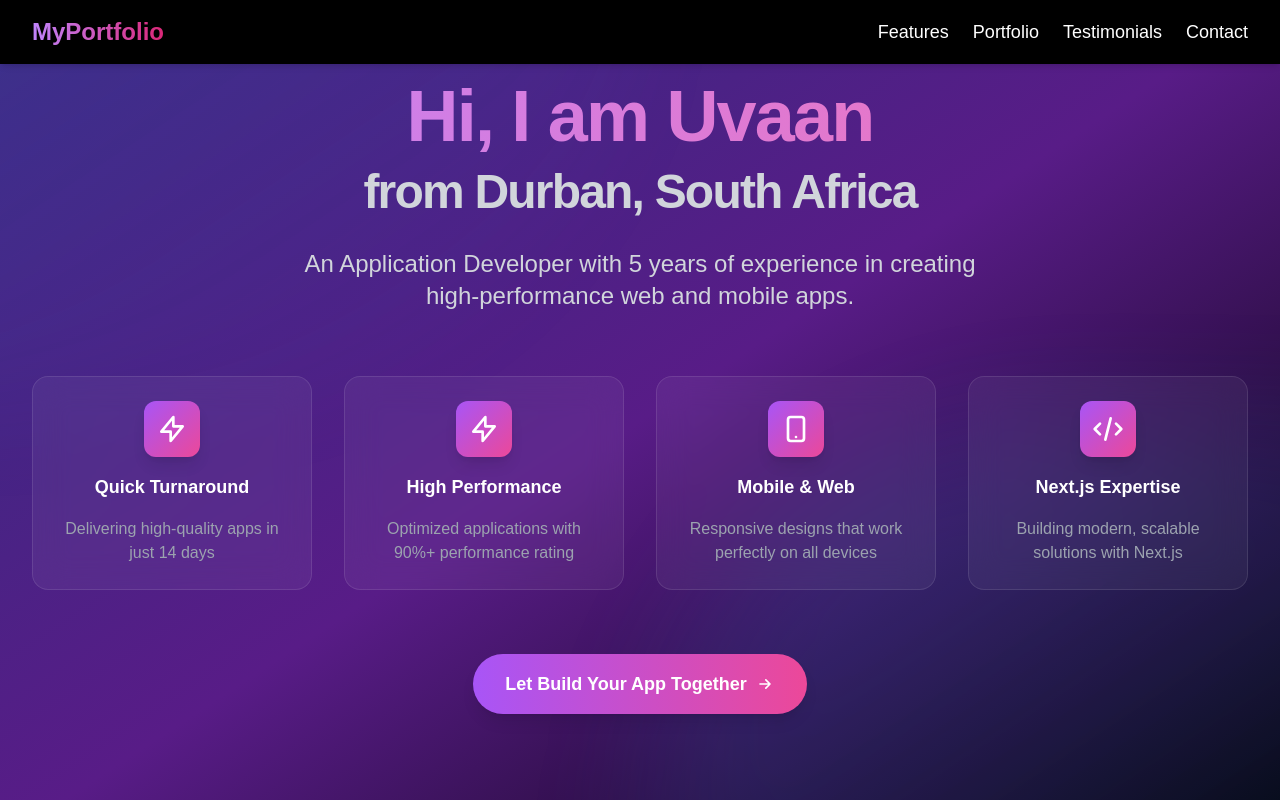
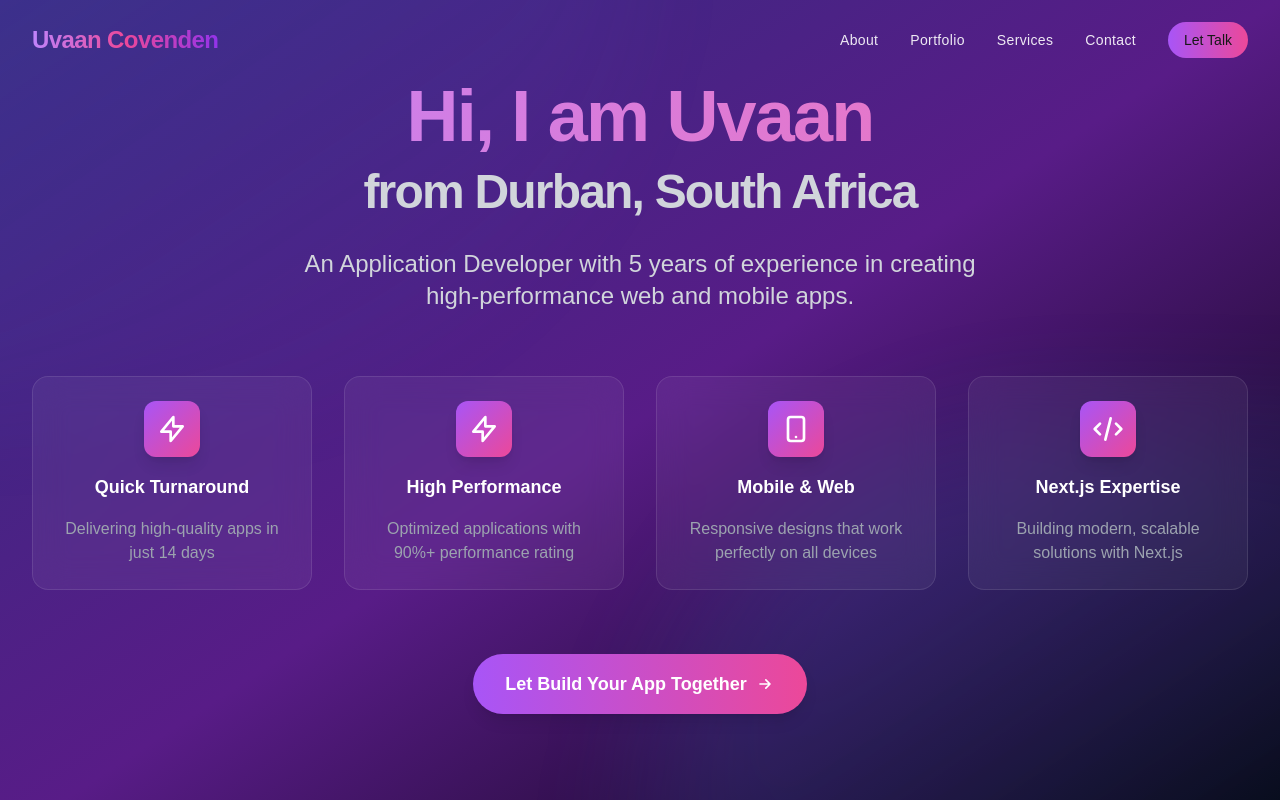
Before and after one commit to Uvaancovie/way2fly-website, a Next.js app: page / in a window 1280 px wide. Shown: the top 800 px of the page. Built offline with nearby package versions, Linux system fonts and the light colour scheme.

Commit message:
the new navbar

```diff
--- a/app/components/Navbar.tsx
+++ b/app/components/Navbar.tsx
@@ -1,60 +1,107 @@
 "use client"
 
-import React, { useState } from 'react';
+import React, { useState, useEffect } from 'react';
 import Link from 'next/link';
-import { FaBars, FaTimes } from 'react-icons/fa';
 
 const Navbar = () => {
   const [isOpen, setIsOpen] = useState(false);
+  const [scrolled, setScrolled] = useState(false);
 
-  const toggleMenu = () => {
-    setIsOpen(!isOpen);
-  };
+  useEffect(() => {
+    const handleScroll = () => {
+      setScrolled(window.scrollY > 20);
+    };
+    window.addEventListener('scroll', handleScroll);
+    return () => window.removeEventListener('scroll', handleScroll);
+  }, []);
 
   return (
-    <nav className="bg-black text-white fixed w-full z-10 shadow-md">
+    <nav className={`fixed w-full z-50 transition-all duration-300 ${
+      scrolled ? 'bg-black/80 backdrop-blur-lg' : 'bg-transparent'
+    }`}>
       <div className="max-w-7xl mx-auto px-4 sm:px-6 lg:px-8">
-        <div className="flex justify-between items-center h-16">
+        <div className="flex justify-between items-center h-20">
           {/* Logo */}
-          <div className="text-2xl font-bold text-transparent bg-gradient-to-r from-purple-400 to-pink-600 bg-clip-text">
-            <Link href="/">MyPortfolio</Link>
+          <Link href="/" className="group relative">
+            <div className="text-2xl font-bold tracking-tight">
+              <span className="bg-gradient-to-r from-purple-400 via-pink-500 to-purple-600
+                bg-clip-text text-transparent hover:opacity-80 transition-opacity">
+                Uvaan Covenden
+              </span>
+              <div className="h-0.5 w-0 group-hover:w-full bg-gradient-to-r from-purple-400 via-pink-500 to-purple-600
+                transition-all duration-300 absolute bottom-0" />
+            </div>
+          </Link>
+
+          {/* Desktop Menu */}
+          <div className="hidden md:flex items-center space-x-8">
+            {['About', 'Portfolio', 'Services', 'Contact'].map((item) => (
+              <Link
+                key={item}
+                href={`#${item.toLowerCase()}`}
+                className="relative group text-white/90 hover:text-white transition-colors"
+              >
+                <span className="text-sm font-medium tracking-wide">{item}</span>
+                <div className="h-0.5 w-0 group-hover:w-full bg-gradient-to-r from-purple-400 to-pink-500
+                  transition-all duration-300 absolute bottom-0" />
+              </Link>
+            ))}
+            <Link
+              href="#contact"
+              className="px-4 py-2 rounded-full text-sm font-medium
+                bg-gradient-to-r from-purple-500 to-pink-500 hover:from-purple-600 hover:to-pink-600
+                transform hover:scale-105 transition-all duration-300"
+            >
+              Let Talk
+            </Link>
           </div>
 
-          {/* Desktop Menu */}
-          <div className="hidden md:flex space-x-6">
-            <NavLink href="#features" label="Features" />
-            <NavLink href="#portfolio" label="Portfolio" />
-            <NavLink href="#testimonials" label="Testimonials" />
-            <NavLink href="#contact" label="Contact" />
-          </div>
+          {/* Mobile Menu Button */}
+          <button
+            onClick={() => setIsOpen(!isOpen)}
+            className="md:hidden text-white p-2 focus:outline-none"
+          >
+            <div className="w-6 h-5 relative transform transition-all duration-300">
+              <span className={`absolute h-0.5 w-full bg-current transform transition-all duration-300
+                ${isOpen ? 'rotate-45 translate-y-2' : '-translate-y-2'}`} />
+              <span className={`absolute h-0.5 w-full bg-current transform transition-all duration-300
+                ${isOpen ? 'opacity-0' : 'opacity-100'}`} />
+              <span className={`absolute h-0.5 w-full bg-current transform transition-all duration-300
+                ${isOpen ? '-rotate-45 translate-y-2' : 'translate-y-2'}`} />
+            </div>
+          </button>
+        </div>
 
-          {/* Mobile Menu Icon */}
-          <div className="md:hidden flex items-center">
-            <button onClick={toggleMenu} className="text-2xl focus:outline-none">
-              {isOpen ? <FaTimes /> : <FaBars />}
-            </button>
+        {/* Mobile Menu */}
+        <div className={`md:hidden transition-all duration-300 ease-in-out ${
+          isOpen ? 'max-h-64 opacity-100' : 'max-h-0 opacity-0'
+        } overflow-hidden`}>
+          <div className="py-4 space-y-4 px-4">
+            {['About', 'Portfolio', 'Services', 'Contact'].map((item) => (
+              <Link
+                key={item}
+                href={`#${item.toLowerCase()}`}
+                onClick={() => setIsOpen(false)}
+                className="block text-white/90 hover:text-white py-2 text-sm font-medium tracking-wide
+                  transition-colors duration-200"
+              >
+                {item}
+              </Link>
+            ))}
+            <Link
+              href="#contact"
+              onClick={() => setIsOpen(false)}
+              className="block w-full text-center px-4 py-2 rounded-full text-sm font-medium
+                bg-gradient-to-r from-purple-500 to-pink-500 hover:from-purple-600 hover:to-pink-600
+                transform hover:scale-105 transition-all duration-300"
+            >
+              Let Talk
+            </Link>
           </div>
         </div>
       </div>
-
-      {/* Mobile Menu */}
-      {isOpen && (
-        <div className="md:hidden bg-black text-center p-4 space-y-4">
-          <NavLink href="#features" label="Features" onClick={toggleMenu} />
-          <NavLink href="#portfolio" label="Portfolio" onClick={toggleMenu} />
-          <NavLink href="#testimonials" label="Testimonials" onClick={toggleMenu} />
-          <NavLink href="#contact" label="Contact" onClick={toggleMenu} />
-        </div>
-      )}
     </nav>
   );
 };
 
-// Updated NavLink Component
-const NavLink = ({ href, label, onClick }: { href: string; label: string; onClick?: () => void }) => (
-  <Link href={href} onClick={onClick} className="block text-lg hover:text-pink-400 transition duration-300">
-    {label}
-  </Link>
-);
-
 export default Navbar;
```
